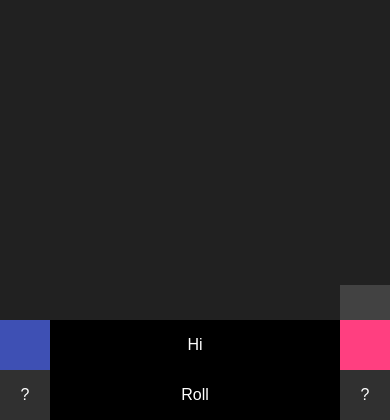
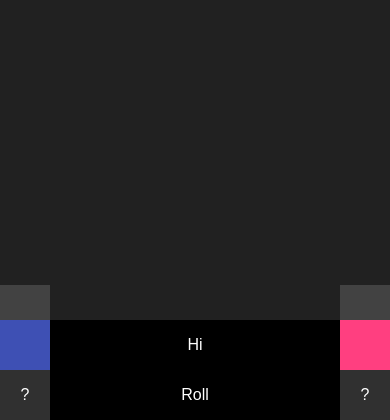
Before and after one commit to amirmazinani/snake-and-ladder, a PHP site: page / in a window 390 px wide. Shown: the part 1136-1556 px from the top of the page. Run offline with PHP 8.4, Linux system fonts and the light colour scheme; some web fonts are replaced.

Commit message:
complete 1player game - add reset button

```diff
--- a/index.html
+++ b/index.html
@@ -162,6 +162,10 @@
 			<i class="-fnt-icon-info"></i>
 		</button>
 
+		<button class="reset -pos-f -top-0 -left-0 -c-white sqr b-light-gray -t-al-c b-green-hover -cur-point transition">
+			<i class="-fnt-icon-ccw-2"></i>
+		</button>
+
 
 		<script src="/cdn/3.2.1.min.js"></script>
 		<script type="text/javascript" src="/scripts/main.js"></script>
--- a/styles/main.css
+++ b/styles/main.css
@@ -144,4 +144,10 @@ body{font-family: sans-serif}
 		top: auto;
 		bottom: 100px;
 	}
+	body > button.reset{
+		height: 35px;
+		line-height: 35px;
+		top: auto;
+		bottom: 100px;
+	}
 }
```
Also changed, not shown: scripts/main.js (+37 -14 lines).
